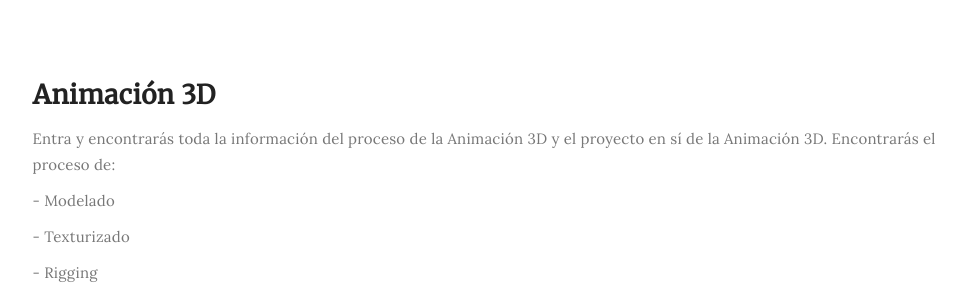
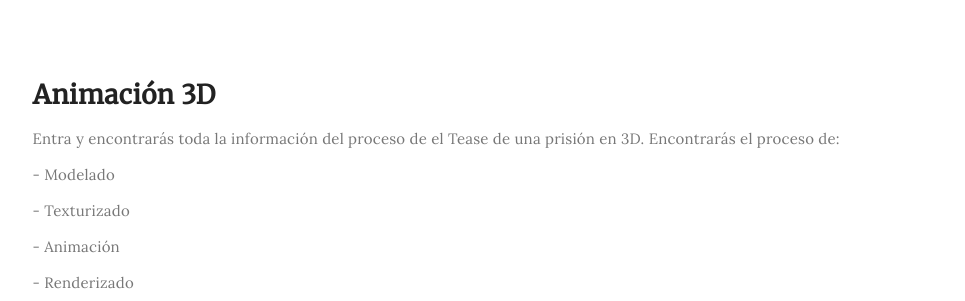
Before and after one commit to Daniel-9000/3Dimenssion, a plain HTML site: page index.html in a window 1280 px wide. Shown: the part 1112-1413 px from the top of the page, without its empty margins (135-1100 px from the left). Drawn offline with Linux system fonts and the light colour scheme.

Commit message:
Add files via upload

```diff
--- a/index.html
+++ b/index.html
@@ -96,10 +96,9 @@
                                         </div>
 
                                         <div class="blog-post-des">
-                                             <p>Entra y encontrarás toda la información del proceso de la Animación 3D y el proyecto en sí de la Animación 3D. Encontrarás el proceso de:</p>
+                                             <p>Entra y encontrarás toda la información del proceso de el Tease de una prisión en 3D. Encontrarás el proceso de:</p>
                                                   <p>- Modelado</p>
                                                   <p>- Texturizado</p>
-                                                  <p>- Rigging</p>
                                                   <p>- Animación</p>
                                                   <p>- Renderizado</p>
                                         </div>
```
Also changed, not shown: about.html (+1 -1 lines).
